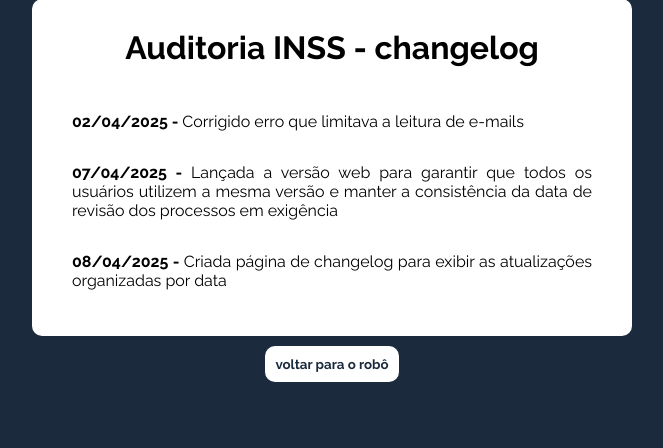
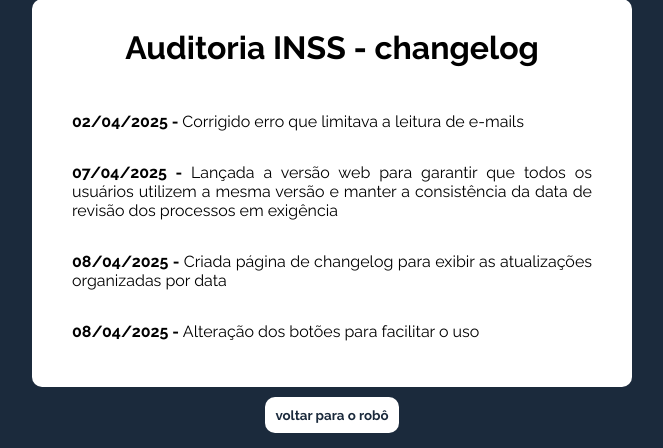
Before and after one commit to Parish-Zenandro/intelbras-web, a Flask app: page /auditoria/changelog in a window 1280 px wide. Shown: the part 425-873 px from the top of the page, without its empty margins (308-971 px from the left). Before the commit the page ends 807 px from the top, so only its background shows below. Run offline with Flask 3, Linux system fonts and the light colour scheme; parts of the project's set-up code (start-up, migrations or seed data) failed here and were passed over.

Commit message:
add last commit to changelog

```diff
--- a/templates/auditoria_changelog.html
+++ b/templates/auditoria_changelog.html
@@ -126,6 +126,7 @@
             <p><strong>02/04/2025 - </strong>Corrigido erro que limitava a leitura de e-mails</p>
             <p><strong>07/04/2025 - </strong>Lançada a versão web para garantir que todos os usuários utilizem a mesma versão e manter a consistência da data de revisão dos processos em exigência</p>
             <p><strong>08/04/2025 - </strong>Criada página de changelog para exibir as atualizações organizadas por data</p>
+            <p><strong>08/04/2025 - </strong>Alteração dos botões para facilitar o uso</p>
         </section>
     </main>
     <a href="/auditoria"><button style="background: white; color:#1b2a3c; width: auto; margin-top: 10px">voltar para o robô</button></a>
```
